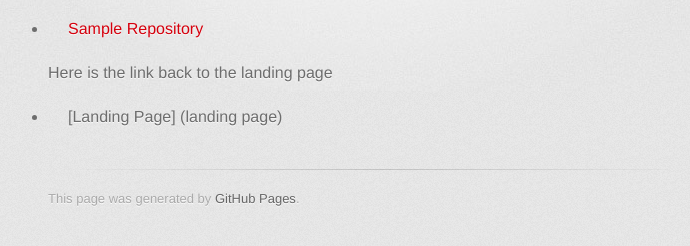
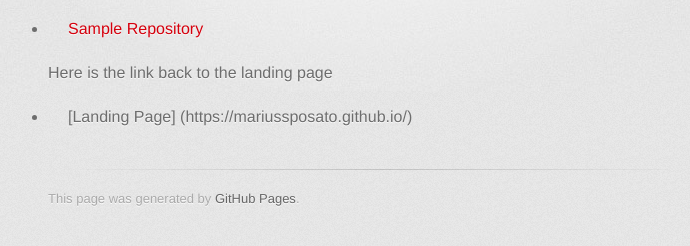
Before and after one commit to MariusSposato/MariusSposato.github.io, a Jekyll site: the page built from 2022 Work/index.md, in a window 1280 px wide. Shown: the part 482-728 px from the top of the page, without its empty margins (282-972 px from the left). Built offline with Jekyll 4.4.1, drawn with Linux system fonts in a browser that asks for light colours; some web fonts are replaced; our own code applies the rules of GitHub Pages for plain Markdown files.

Commit message:
Update index.md

```diff
--- a/2022 Work/index.md
+++ b/2022 Work/index.md
@@ -19,4 +19,4 @@ This is my sample Repository
 
 Here is the link back to the landing page
 
-- [Landing Page] (landing page)
+- [Landing Page] (https://mariussposato.github.io/)
```
